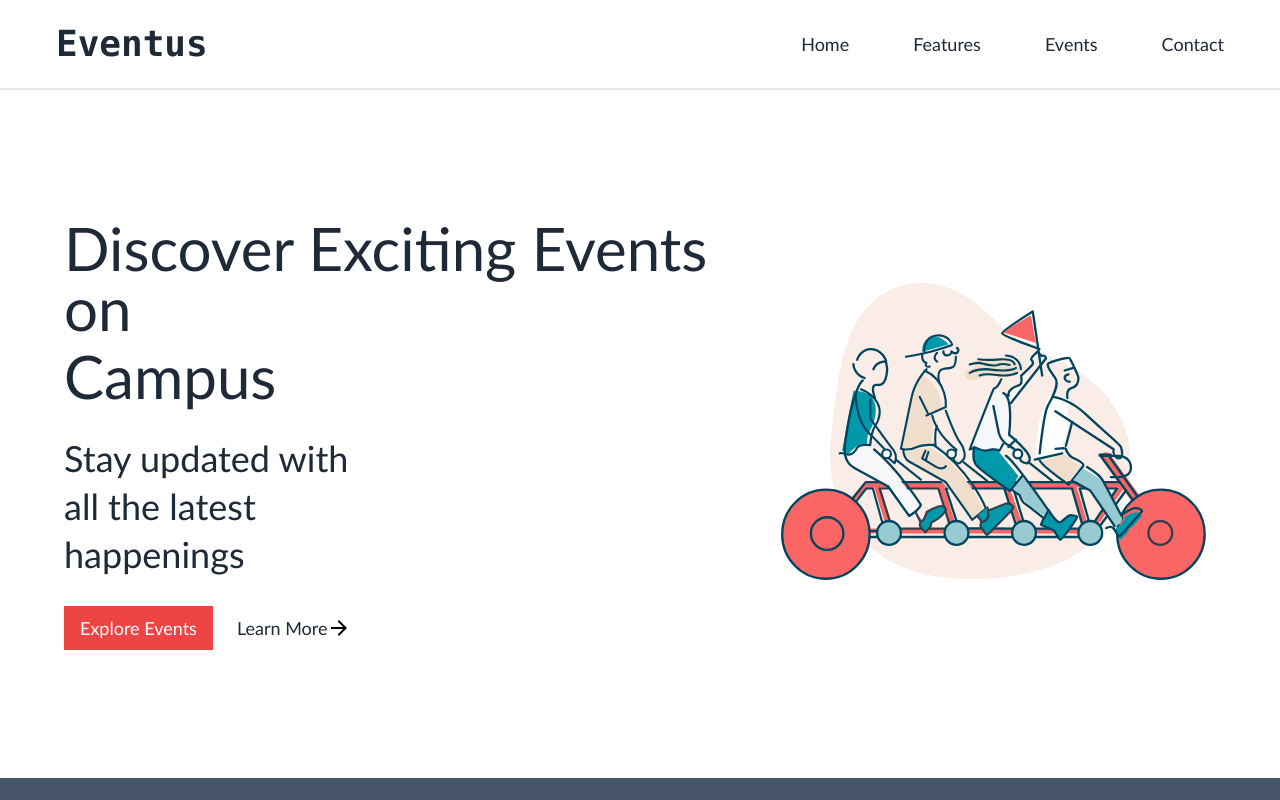
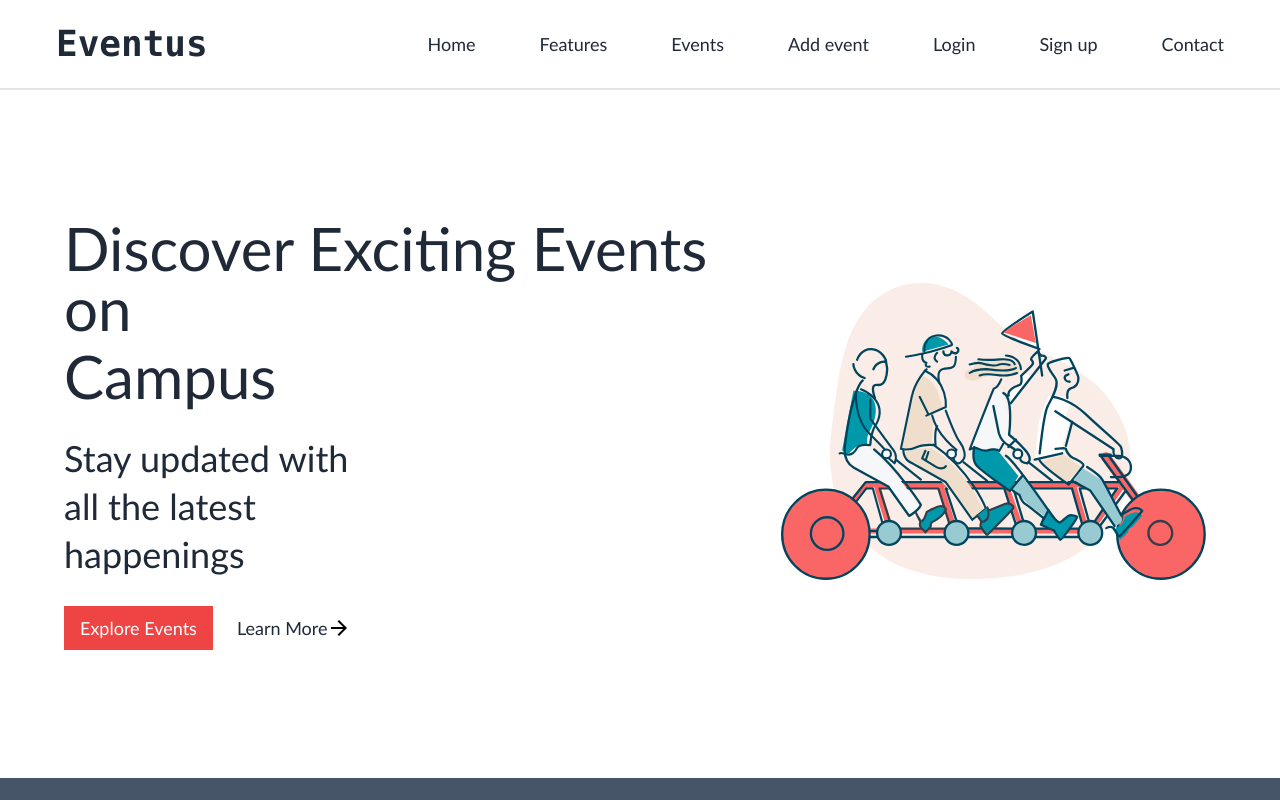
Before and after one commit to Event-page-rns/frontend, a React (Vite) app: page / in a window 1280 px wide. Shown: the top 800 px of the page. Built offline with nearby package versions, Linux system fonts and the light colour scheme; no server answers.

Commit message:
added navbar elements: :

```diff
--- a/src/Components/Navbar.jsx
+++ b/src/Components/Navbar.jsx
@@ -1,40 +1,130 @@
-import React,{useState} from 'react'
-import closeImg from '../assets/close_24dp_E8EAED_FILL0_wght400_GRAD0_opsz24.svg';
-import openImg from '../assets/menu_24dp_E8EAED_FILL0_wght400_GRAD0_opsz24.svg';
-import addImg from '../assets/add_24dp_E8EAED_FILL0_wght400_GRAD0_opsz24.svg'
-import { HashLink } from 'react-router-hash-link';
-import { Link } from 'react-router-dom';
+import React, { useState } from "react";
+import closeImg from "../assets/close_24dp_E8EAED_FILL0_wght400_GRAD0_opsz24.svg";
+import openImg from "../assets/menu_24dp_E8EAED_FILL0_wght400_GRAD0_opsz24.svg";
+import addImg from "../assets/add_24dp_E8EAED_FILL0_wght400_GRAD0_opsz24.svg";
+import { HashLink } from "react-router-hash-link";
+import { Link } from "react-router-dom";
 const Navbar = () => {
-    const[isMenuOpen,setIsMenuOpen] = useState(false);
+  const [isMenuOpen, setIsMenuOpen] = useState(false);
   return (
-    <header className='flex items-center justify-between  px-14 py-6 max-sm:px-4 border-b-2  border-black border-opacity-10'>
+    <header className="flex items-center justify-between  px-14 py-6 max-sm:px-4 border-b-2  border-black border-opacity-10">
+      <h1 className="text-4xl font-bold font-mono">Eventus</h1>
+      <div className="max-lg:hidden">
+        <ul className="flex justify-center items-center gap-16 text-lg cursor-pointer">
+          <li>
+            <Link to="/">
+              <div className="cursor-pointer hover:border-b-2 hover:border-b-red-400">
+                Home
+              </div>
+            </Link>
+          </li>
+          <li>
+            <HashLink smooth to="/#Features">
+              <div className="cursor-pointer hover:border-b-2 hover:border-b-red-400">
+                Features
+              </div>
+            </HashLink>
+          </li>
+          <li>
+            <Link to="/events">
+              <div className="cursor-pointer hover:border-b-2 hover:border-b-red-400">
+                Events
+              </div>
+            </Link>
+          </li>
+          <li>
+            <Link to="/addevent">
+              <div className="cursor-pointer hover:border-b-2 hover:border-b-red-400">
+                Add event
+              </div>
+            </Link>
+          </li>
+          <li>
+            <Link to="/login">
+              <div className="cursor-pointer hover:border-b-2 hover:border-b-red-400">
+                Login
+              </div>
+            </Link>
+          </li>
+          <li>
+            <Link to="/signup">
+              <div className="cursor-pointer hover:border-b-2 hover:border-b-red-400">
+                Sign up
+              </div>
+            </Link>
+          </li>
+          <li>
+            <div className="cursor-pointer hover:border-b-2 hover:border-b-red-400">
+              Contact
+            </div>
+          </li>
+        </ul>
+      </div>
+      <div className="hidden max-lg:block">
+        <img
+          src={openImg}
+          className="filter grayscale brightness-0 cursor-pointer"
+          onClick={() => setIsMenuOpen(true)}
+        />
+      </div>
 
-        <h1 className='text-4xl font-bold font-mono'>Eventus</h1>
-        <div className='max-lg:hidden'>
-            <ul className='flex justify-center items-center gap-16 text-lg cursor-pointer'>
-                <li><Link to="/">Home</Link></li>
-                <li><HashLink smooth to="/#Features">Features</HashLink></li>
-                <li><Link to="/events">Events</Link></li>
-                <li>Contact</li>
+      {isMenuOpen && (
+        <div className="hidden max-lg:block fixed bg-slate-600  text-white pl-8 pr-16 py-10 top-0 right-[0] w-100 h-full  font-serif z-[999] transition duration-500 ease-in-out">
+          <img
+            src={closeImg}
+            className="filter grayscale brightness-full absolute  cursor-pointer left-7 top-8"
+            onClick={() => setIsMenuOpen(false)}
+          />
+          <div className="mt-20">
+            <ul className="flex gap-6 flex-col text-2xl cursor-pointer justify-start items-start">
+              <li className=" hover:translate-x-3 hover:translate-y-[-3px] duration-300">
+                <Link to="/" onClick={() => setIsMenuOpen(false)}>
+                  Home
+                </Link>
+              </li>
+              <li className=" hover:translate-x-3 hover:translate-y-[-3px] duration-300">
+                <HashLink
+                  smooth
+                  to="/#Features"
+                  onClick={() => setIsMenuOpen(false)}
+                >
+                  Features
+                </HashLink>
+              </li>
+              <li className=" hover:translate-x-3 hover:translate-y-[-3px] duration-300">
+                <Link to="/events" onClick={() => setIsMenuOpen(false)}>
+                  Events
+                </Link>
+              </li>
+              <li className=" hover:translate-x-3 hover:translate-y-[-3px] duration-300">
+                <Link to="/addevent" onClick={() => setIsMenuOpen(false)}>
+                  Add Event
+                </Link>
+              </li>
+              <li className=" hover:translate-x-3 hover:translate-y-[-3px] duration-300">
+                <Link to="/login" onClick={() => setIsMenuOpen(false)}>
+                  Login
+                </Link>
+              </li>
+              <li className=" hover:translate-x-3 hover:translate-y-[-3px] duration-300">
+                <Link to="/signup" onClick={() => setIsMenuOpen(false)}>
+                  Signup
+                </Link>
+              </li>
+
+              <li
+                className=" hover:translate-x-3 hover:translate-y-[-3px] duration-300"
+                onClick={() => setIsMenuOpen(false)}
+              >
+                {" "}
+                Contact
+              </li>
             </ul>
+          </div>
         </div>
-        <div className='hidden max-lg:block'>
-                <img src={openImg} className='filter grayscale brightness-0 cursor-pointer' onClick={()=> setIsMenuOpen(true)}/>
-            </div>
+      )}
+    </header>
+  );
+};
 
-            {isMenuOpen && <div className='hidden max-lg:block fixed bg-slate-600  text-white pl-8 pr-16 py-10 top-0 right-[0] w-100 h-full  font-serif z-[999] transition duration-500 ease-in-out'>
-        <img src={closeImg} className='filter grayscale brightness-full absolute  cursor-pointer left-7 top-8' onClick={()=> setIsMenuOpen(false)}/>
-        <div className='mt-20'>
-        <ul className='flex gap-6 flex-col text-2xl cursor-pointer justify-start items-start'>
-                <li className=' hover:translate-x-3 hover:translate-y-[-3px] duration-300'><Link to="/"  onClick={() => setIsMenuOpen(false)}>Home</Link></li>
-                <li className=' hover:translate-x-3 hover:translate-y-[-3px] duration-300'><HashLink smooth to="/#Features"  onClick={() => setIsMenuOpen(false)}>Features</HashLink></li>
-                <li className=' hover:translate-x-3 hover:translate-y-[-3px] duration-300'><Link to="/events"  onClick={() => setIsMenuOpen(false)}>Events</Link></li>
-                <li className=' hover:translate-x-3 hover:translate-y-[-3px] duration-300'  onClick={() => setIsMenuOpen(false)}> Contact</li>
-            </ul>
-        </div>
-            </div>}
-    </header>
-  )
-}
-
-export default Navbar
+export default Navbar;
```
